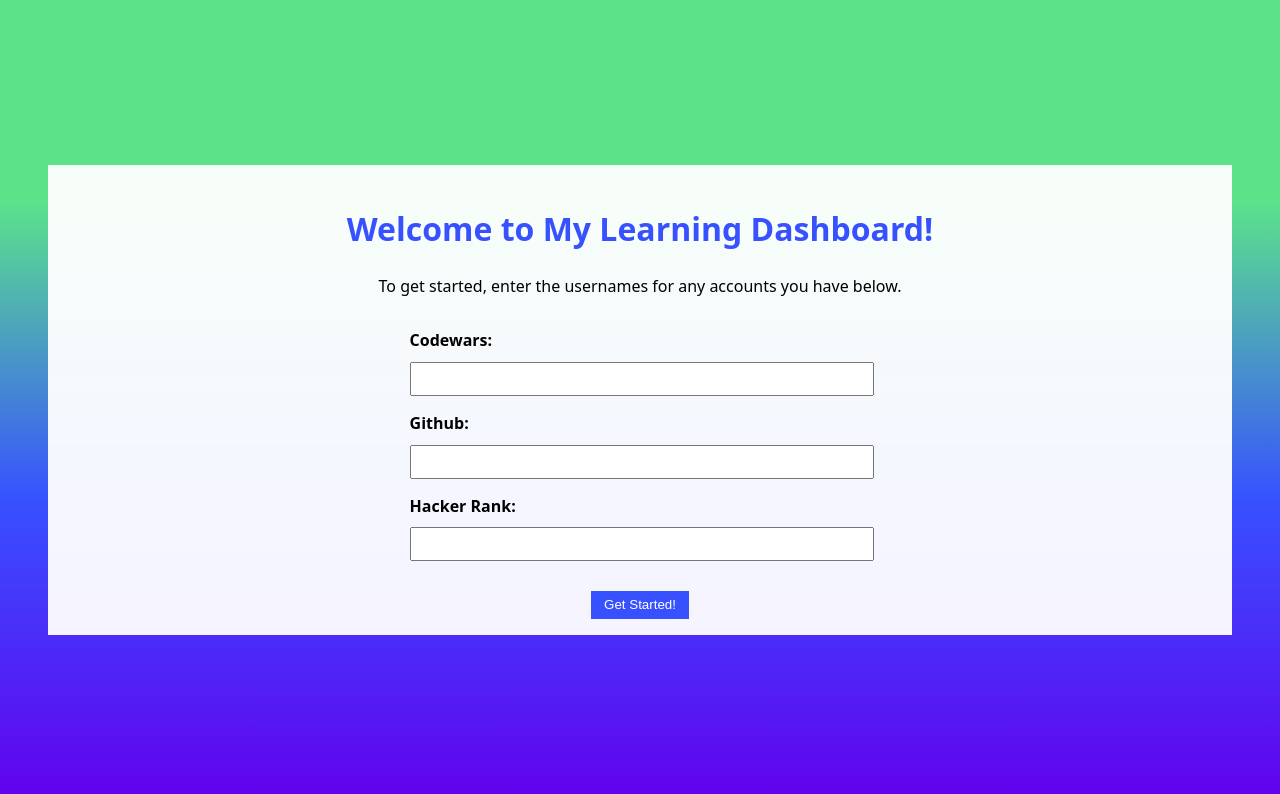
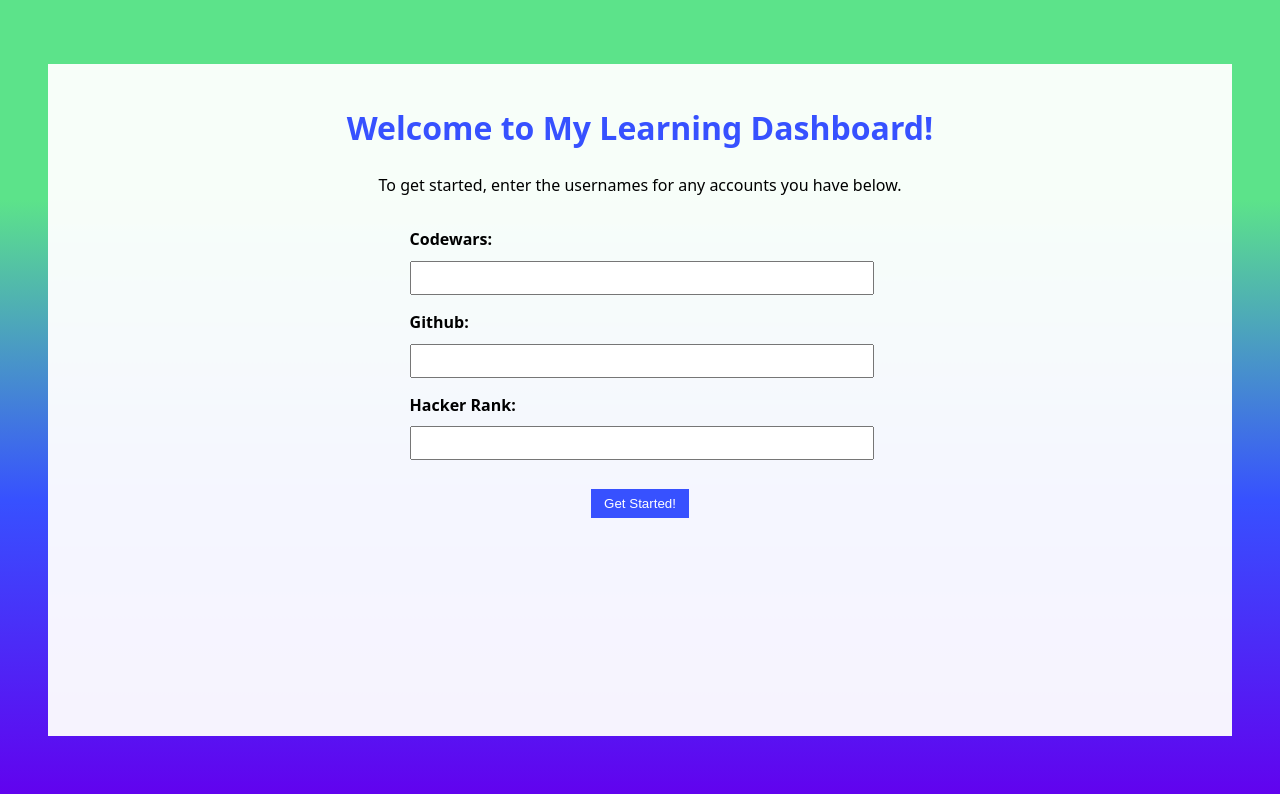
Before and after one commit to mitchanderson202/Nology-Hackathon, a React (Vite) app: page / in a window 1280 px wide. Shown: the top 794 px of the page. Built offline with nearby package versions, Linux system fonts and the light colour scheme.

Commit message:
updated homgepage

```diff
--- a/src/containers/HomePage/HomePage.module.scss
+++ b/src/containers/HomePage/HomePage.module.scss
@@ -4,12 +4,13 @@
   width: 90%;
   margin: 1.5em 0em;
   background-color: rgba(255, 255, 255, 0.95);
-	font-family: system-ui, -apple-system, BlinkMacSystemFont, "Segoe UI", Roboto, Oxygen, Ubuntu, Cantarell, "Open Sans", "Helvetica Neue",
-		sans-serif;
+  font-family: system-ui, -apple-system, BlinkMacSystemFont, "Segoe UI", Roboto,
+    Oxygen, Ubuntu, Cantarell, "Open Sans", "Helvetica Neue", sans-serif;
   display: flex;
   flex-direction: column;
   align-items: center;
   padding: 1em;
+  min-height: 80vh;
 }
 
 .Heading {
```
Lines whose indentation alone changed are shown as unchanged.
